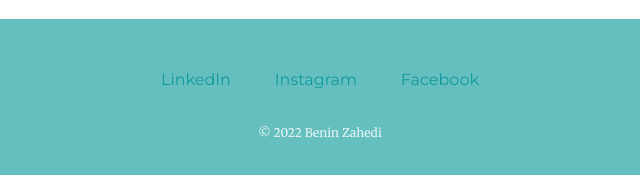
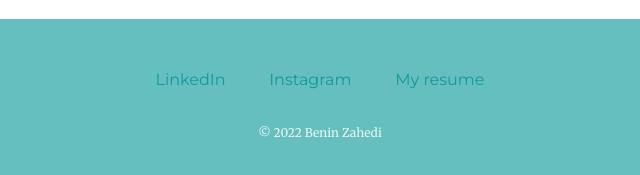
Before and after one commit to benin33/OZ, a plain HTML site: page index.html in a window 1280 px wide. Shown: the part 3026-3201 px from the top of the page, 320-960 px from the left. Drawn offline with Linux system fonts and the light colour scheme.

Commit message:
Update index.html

```diff
--- a/index.html
+++ b/index.html
@@ -59,7 +59,7 @@
         <a class="footer-link" href="https://www.linkedin.com/in/omulbanin-zahedi-3464a318b/">LinkedIn</a>
         <a class="footer-link" href="https://www.instagram.com/benin.z2022
         ">Instagram</a>
-        <a class="footer-link" href="https://www.facebook.com/profile.php?id=100088879720480">Facebook</a>
+        <a class="footer-link" href="http://127.0.0.1:5500/index.html">My resume</a>
         <p class="copy-right">© 2022 Benin Zahedi</p>
       </div>
 </body>
```
